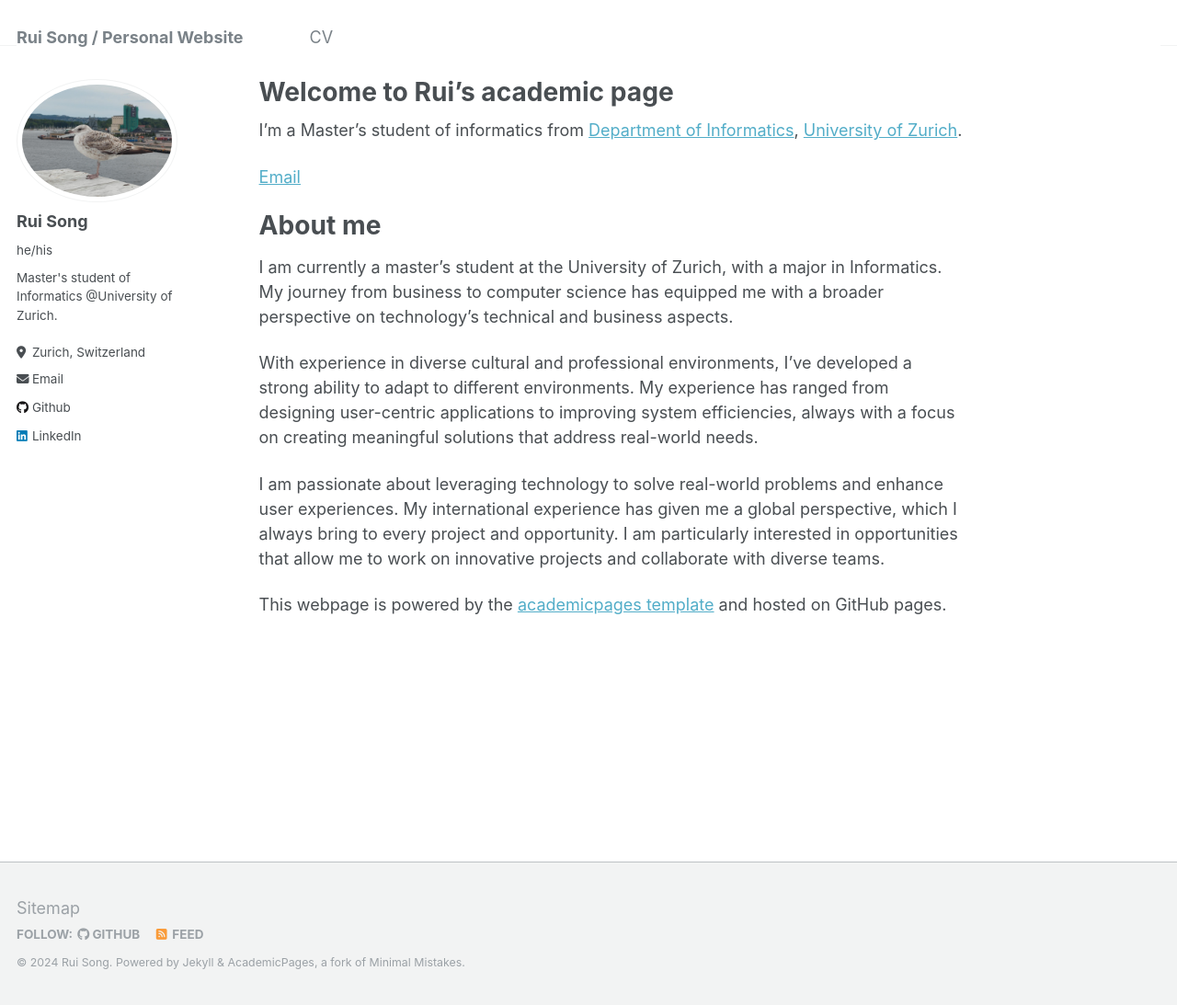
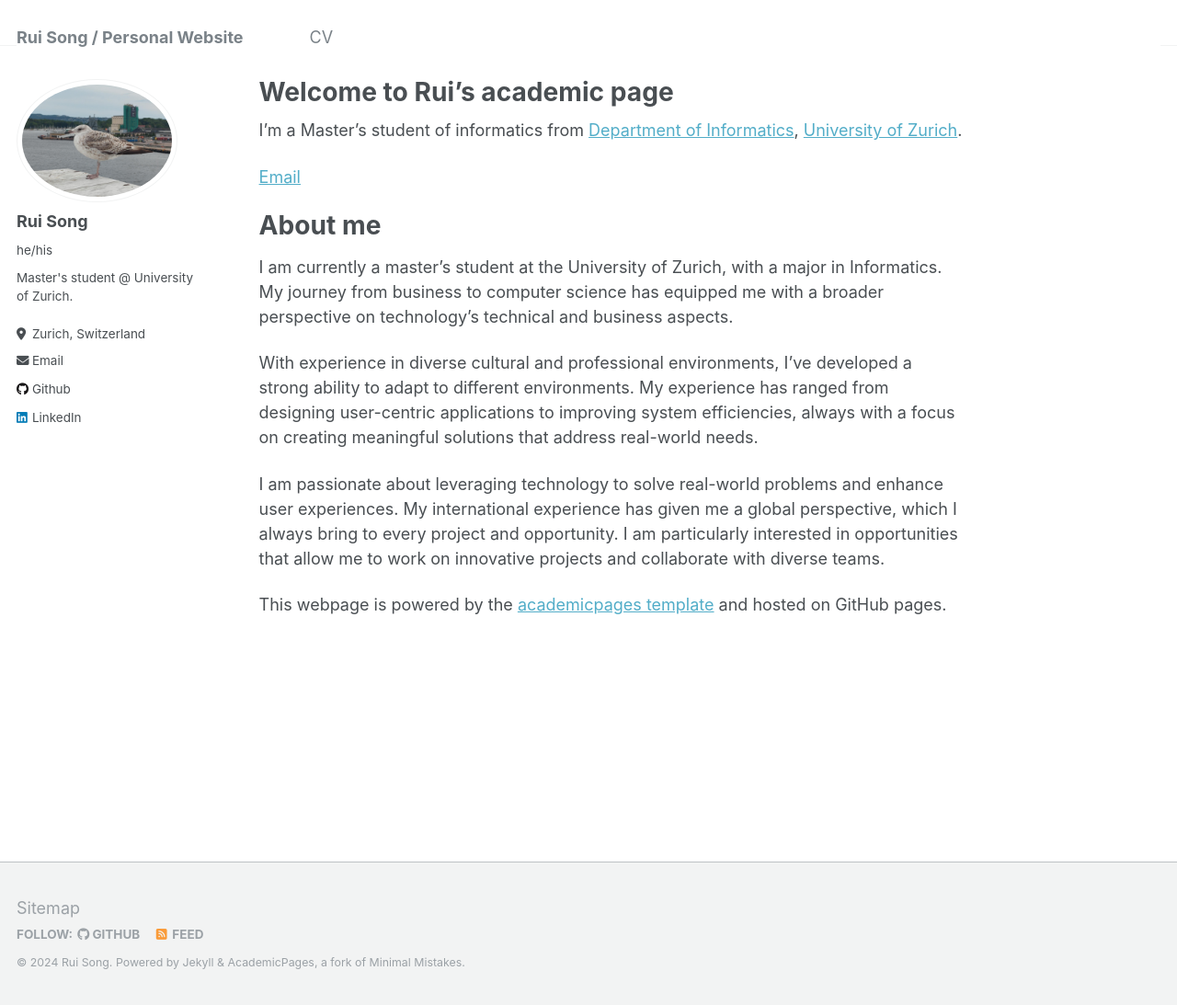
Before and after one commit to ruis0ng/ruis0ng.github.io, a Jekyll site: the page built from _pages/about.md, in a window 1280 px wide and 1093 px high. Shown: the whole window at 92% size. Built offline with Jekyll 4.4.1, drawn with Linux system fonts in a browser that asks for light colours.

Commit message:
change sidebar

```diff
--- a/_config.yml
+++ b/_config.yml
@@ -24,7 +24,7 @@ author:
   avatar           : "frenchFries.jpg"
   name             : "Rui Song"
   pronouns         : "he/his"
-  bio              : "Master's student of Informatics \n  @University of Zurich."
+  bio              : "Master's student @ University of Zurich."
   location         : "Zurich, Switzerland"
   university       : "University of Zurich"
   url              : # URL
```
